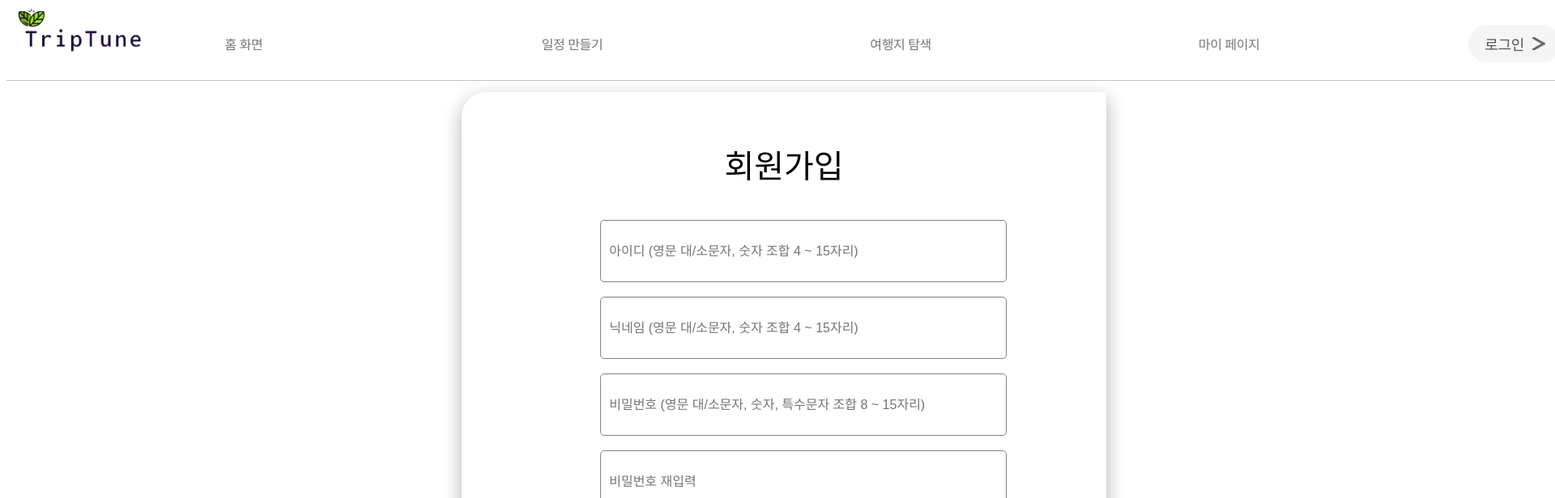
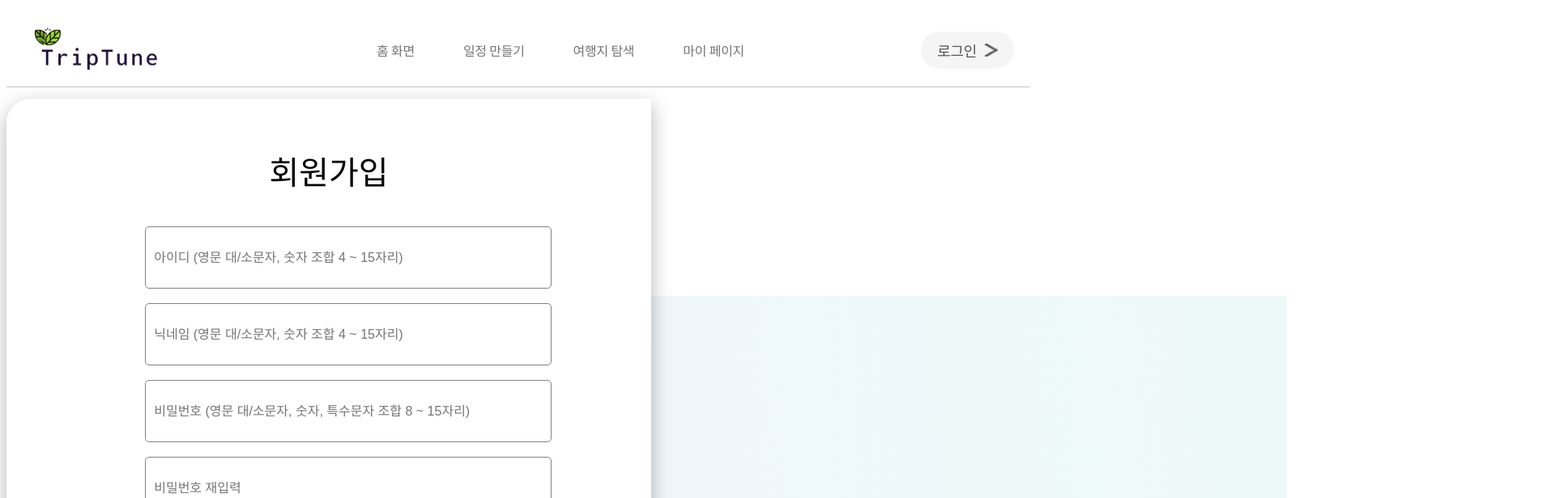
Before and after one commit to TripTune-Project/TripTune-Frontend, a Next.js app: page /Join in a window 1280 px wide. Shown: the top 616 px of the page at 81% size, 1920 px wide, since content can reach past the window. Built offline with nearby package versions, Linux system fonts and the light colour scheme.

Commit message:
[24-08-04] ui 개선 2차

```diff
--- a/src/app/header.tsx
+++ b/src/app/header.tsx
@@ -11,6 +11,7 @@ import Button from '@mui/material/Button';
 import { useRouter } from "next/navigation";
 import vector from "../../public/assets/icon/Vector.png";
 import Image from 'next/image';
+import LogoImage from "../../public/Logo.png";
 
 const Header = () => {
   const router = useRouter();
@@ -61,6 +62,12 @@ const Header = () => {
   return (
     <>
       <ul className={styles.header_menu}>
+        <li className={styles.logo}>
+          <Link href="/">
+            <Image src={LogoImage} alt="로고" className={styles.header_left} width={183} height={57}/>
+          </Link>
+        </li>
+        {/* Navigation Links */}
         <li className={styles.header_link}>
           <Link href="/" className={styles.header_link_a}>
             홈 화면
@@ -101,10 +108,10 @@ const Header = () => {
             </li>
           </>
         ) : (
-          <div className={styles.header_link_login} onClick={handleLogin}>
+          <li className={styles.header_link_login} onClick={handleLogin}>
             로그인
             <Image src={vector} alt={">"} width={16} height={16} />
-          </div>
+          </li>
         )}
       </ul>
     </>
--- a/src/app/layout.tsx
+++ b/src/app/layout.tsx
@@ -48,7 +48,6 @@ const Layout: React.FC<LayoutProps> = ({ children }) => {
 		) : (
 			<div className={styles.main}>
 				<header className={styles.header}>
-					<Image src={LogoImage} alt="로고" className={styles.header_left} width={183} height={57}/>
 					<Header/>
 				</header>
 				<main className={styles.section}>
--- a/src/app/page.tsx
+++ b/src/app/page.tsx
@@ -111,7 +111,7 @@ const Home: React.FC = () => {
 						alt="온보딩 이미지"
 						objectFit="cover"
 						width={"1920"}
-						height="auto"
+						height={"610"}
 					/>
 					<div className={styles.onboarding_content}>
 						<div className={styles.onboarding_text}>
--- a/src/styles/Header.module.css
+++ b/src/styles/Header.module.css
@@ -1,5 +1,6 @@
 .header_menu {
-    width:calc(100% - 183px);
+    width: auto;
+    max-width: 1920px;
     height: 5.69rem;
     flex-shrink: 0;
     color: #757575;
@@ -12,25 +13,29 @@
     display: flex;
     align-items: center;
     justify-content: space-between;
-    margin: 0 auto;
+}
+
+.logo {
+    margin-right: 224px;
+    margin-left: 20px;
 }
 
 .header_link {
+    display: flex;
     justify-content: center;
     align-items: center;
-    width: 180px;
+    width: auto;
     height: 72px;
-    flex-direction: column;
-    flex-shrink: 0;
-    display: flex;
     padding: 0 20px;
     color: #333;
     text-align: center;
-    font-family: Noto Sans KR, serif;
+    font-family: 'Noto Sans KR', serif;
     font-size: 20px;
-    font-style: normal;
     font-weight: 400;
     line-height: normal;
+    flex-direction: column;
+    flex-shrink: 0;
+    margin: 0 10px;
 }
 
 .header_link_a {
@@ -53,18 +58,17 @@
     padding: 10px 20px;
     color: #555;
     text-align: center;
-    font-family: Noto Sans KR, serif;
+    font-family: 'Noto Sans KR', serif;
     font-size: 18px;
-    font-style: normal;
     font-weight: 400;
     line-height: normal;
-    position: inherit;
+    position: relative;
     z-index: 1;
     letter-spacing: -0.32px;
-    right: 100px;
-    top: 115px;
     text-decoration: none;
     cursor: pointer;
+    margin-left: auto;
+    margin-right: 20px;
 }
 
 .header_link_login img {
--- a/src/styles/Join.module.css
+++ b/src/styles/Join.module.css
@@ -1,5 +1,6 @@
 .joinBackground {
-    width: 1920px;
+    width: auto;
+    max-width:1920px;
     height: 100vh;
     flex-shrink: 0;
     border-radius: 0px 0px 0px 200px;
--- a/src/styles/Layout.module.css
+++ b/src/styles/Layout.module.css
@@ -1,5 +1,6 @@
 .main {
-    width:1920px;
+    width:auto;
+    max-width: 1920px;
     flex-shrink: 0;
     border-bottom: 1px solid #C4C4C4;
     border-bottom: 1px solid #C4C4C4;
@@ -24,12 +25,14 @@
 }
 
 .content {
-    width:1920px;
+    width:auto;
+    max-width: 1920px;
     height: 1336px;
 }
 
 .footer {
-    width:1920px;
+    width:auto;
+    max-width: 1920px;
     height: 324px;
     flex-shrink: 0;
     background: #363636;
--- a/src/styles/global.css
+++ b/src/styles/global.css
@@ -2,60 +2,70 @@
     font-family: 'Noto Sans KR';
     font-weight: 100;
     src: url('/public/assets/fonts/NotoSansKR-Thin.ttf') format('truetype');
+    font-display: swap;
 }
 
 @font-face {
     font-family: 'Noto Sans KR';
     font-weight: 200;
     src: url('/public/assets/fonts/NotoSansKR-ExtraLight.ttf') format('truetype');
+    font-display: swap;
 }
 
 @font-face {
     font-family: 'Noto Sans KR';
     font-weight: 300;
     src: url('/public/assets/fonts/NotoSansKR-Light.ttf') format('truetype');
+    font-display: swap;
 }
 
 @font-face {
     font-family: 'Noto Sans KR';
     font-weight: 400;
     src: url('/public/assets/fonts/NotoSansKR-Regular.ttf') format('truetype');
+    font-display: swap;
 }
 
 @font-face {
     font-family: 'Noto Sans KR';
     font-weight: 500;
     src: url('/public/assets/fonts/NotoSansKR-Medium.ttf') format('truetype');
+    font-display: swap;
 }
 
 @font-face {
     font-family: 'Noto Sans KR';
     font-weight: 600;
     src: url('/public/assets/fonts/NotoSansKR-SemiBold.ttf') format('truetype');
+    font-display: swap;
 }
 
 @font-face {
     font-family: 'Noto Sans KR';
     font-weight: 700;
     src: url('public/assets/fonts/NotoSansKR-Bold.ttf') format('truetype');
+    font-display: swap;
 }
 
 @font-face {
     font-family: 'Noto Sans KR';
     font-weight: 800;
     src: url('/public/assets/fonts/NotoSansKR-ExtraBold.ttf') format('truetype');
+    font-display: swap;
 }
 
 @font-face {
     font-family: 'Noto Sans KR';
     font-weight: 900;
     src: url('/public/assets/fonts/NotoSansKR-Black.ttf') format('truetype');
+    font-display: swap;
 }
 
 html,
 body {
     padding: 0;
     margin: 0;
+    scroll-behavior: smooth;
     font-family: 'Noto Sans KR', -apple-system, BlinkMacSystemFont, Segoe UI, Roboto, Oxygen, Ubuntu, Cantarell, Fira Sans, Droid Sans, Helvetica Neue, sans-serif;
 }
 
@@ -65,9 +75,75 @@ a {
 }
 
 * {
+    margin: 0;
+    padding: 0;
     box-sizing: border-box;
 }
 
 button {
     cursor: pointer;
 }
+
+img,
+video {
+    max-width: 100%;
+    height: auto;
+    display: block;
+}
+
+ul,
+ol {
+    list-style: none;
+    padding: 0;
+    margin: 0;
+}
+
+table {
+    width: 100%;
+    border-collapse: collapse;
+    border-spacing: 0;
+}
+
+th,
+td {
+    text-align: left;
+    padding: 8px;
+    border: 1px solid #ddd;
+}
+
+input,
+textarea,
+select,
+button {
+    font-family: inherit;
+    font-size: inherit;
+    line-height: inherit;
+    background: none;
+    border: none;
+    padding: 0;
+}
+
+input:focus,
+textarea:focus,
+select:focus,
+button:focus {
+    outline: none;
+}
+
+::-webkit-scrollbar {
+    width: 8px;
+    height: 8px;
+}
+
+::-webkit-scrollbar-thumb {
+    background: #ccc;
+    border-radius: 4px;
+}
+
+::-webkit-scrollbar-thumb:hover {
+    background: #aaa;
+}
+
+::-webkit-scrollbar-track {
+    background: #f1f1f1;
+}
```
Also changed, not shown: src/styles/onBoard.module.css (+7 -4 lines).
